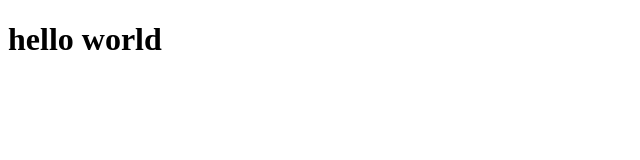
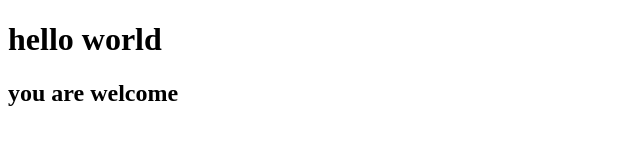
Before and after one commit to kyvixs/kyvixs, a plain HTML site: page index.html in a window 1280 px wide. Shown: the whole page, without its empty margins (0-640 px from the left). Drawn offline with Linux system fonts and the light colour scheme.

Commit message:
my second commit

```diff
--- a/index.html
+++ b/index.html
@@ -9,6 +9,7 @@
 <body>
     <h1>hello world</h1>
     <p id="demo"></p>
+    <h2>you are welcome</h2>
     <script src="main.js"></script>
 </body>
 </html>
```
